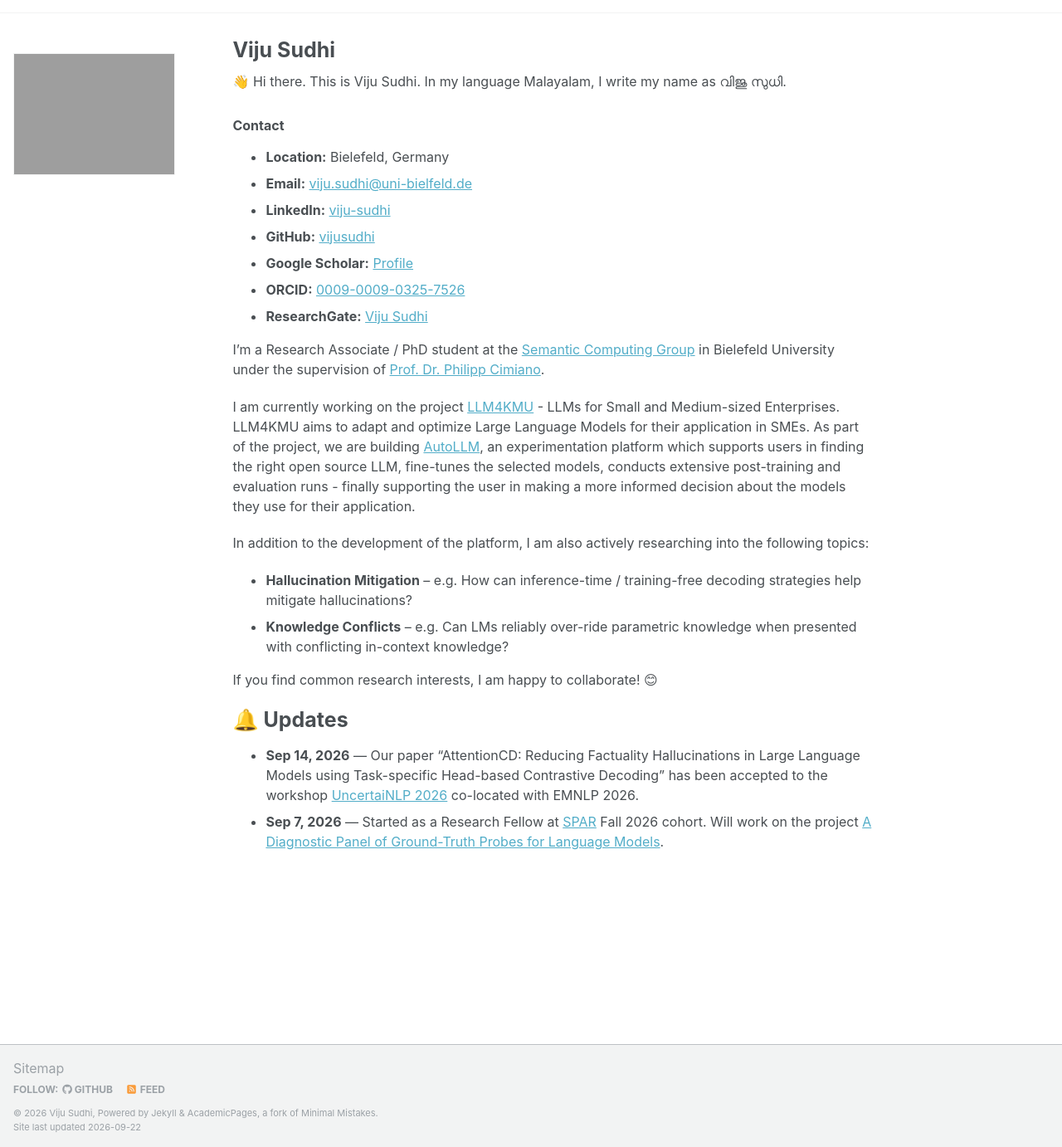
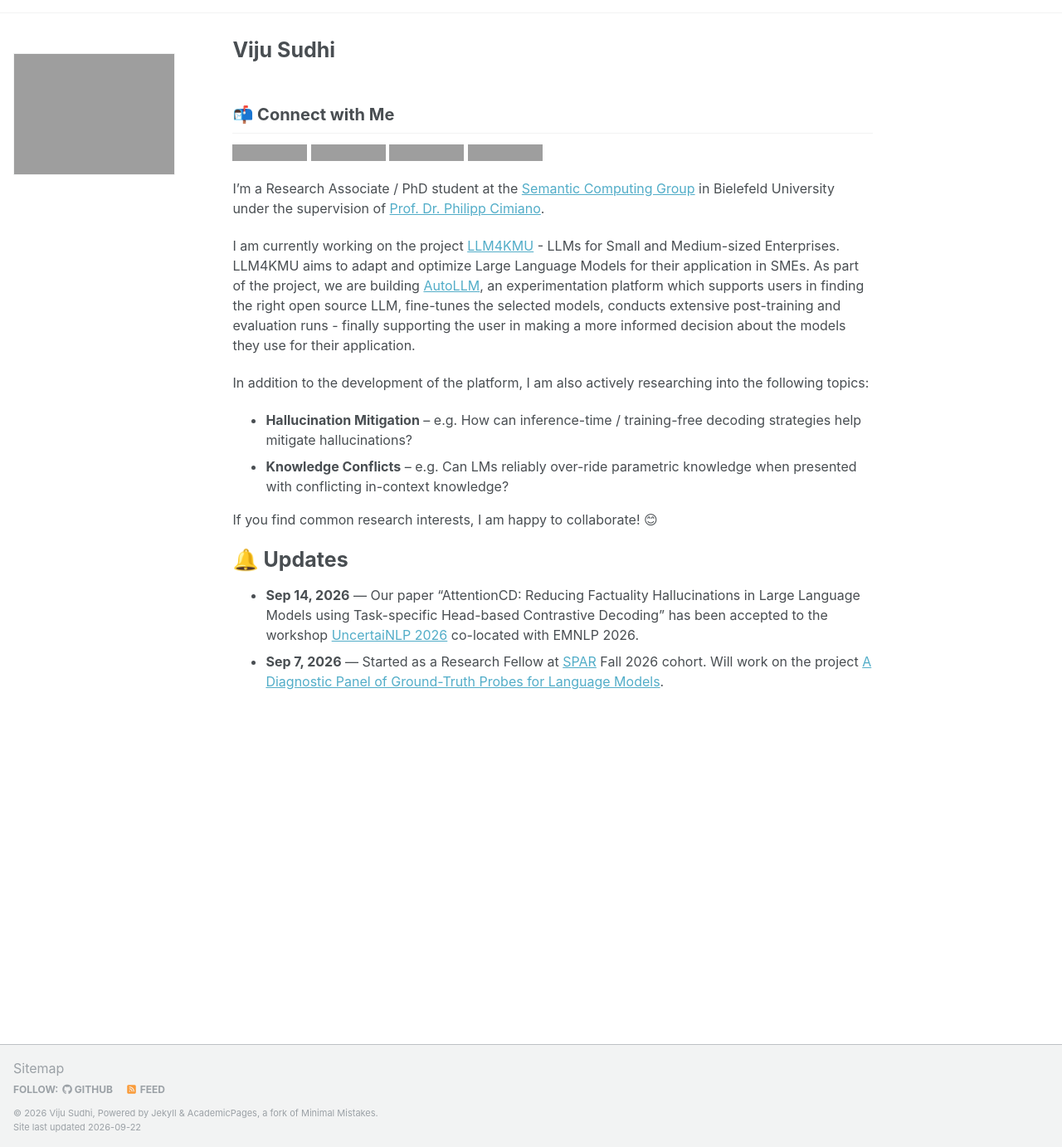
Before and after one commit to vijusudhi/vijusudhi.github.io, a Jekyll site: the page built from _pages/about.md, in a window 1280 px wide and 1382 px high. Shown: the whole window at 83% size. Built offline with Jekyll 4.4.1, drawn with Linux system fonts in a browser that asks for light colours; a script that is not in the unit is left out; grey boxes are pictures that could not be loaded.

Commit message:
Update about.md

```diff
--- a/_pages/about.md
+++ b/_pages/about.md
@@ -7,16 +7,23 @@ redirect_from:
   - /about.html
 ---
 
-👋 Hi there. This is Viju Sudhi. In my language Malayalam, I write my name as വിജു സുധി.
-
-### Contact
+<!-- ### Contact
 - **Location:** Bielefeld, Germany
 - **Email:** [viju.sudhi@uni-bielfeld.de](mailto:viju.sudhi@uni-bielfeld.de)
 - **LinkedIn:** [viju-sudhi](https://www.linkedin.com/in/viju-sudhi)
 - **GitHub:** [vijusudhi](https://github.com/vijusudhi)
 - **Google Scholar:** [Profile](https://scholar.google.com/citations?user=JNymskMAAAAJ&hl=en)
 - **ORCID:** [0009-0009-0325-7526](http://orcid.org/0009-0009-0325-7526)
-- **ResearchGate:** [Viju Sudhi](https://www.researchgate.net/profile/Viju-Sudhi?ev=hdr_xprf)
+- **ResearchGate:** [Viju Sudhi](https://www.researchgate.net/profile/Viju-Sudhi?ev=hdr_xprf) -->
+
+
+## 📬 Connect with Me
+
+[![LinkedIn](https://shields.io)](https://www.linkedin.com/in/viju-sudhi)
+[![Email](https://shields.io)](mailto:viju.sudhi@uni-bielfeld.de)
+[![GitHub](https://shields.io)](https://github.com/vijusudhi)
+[![Twitter](https://shields.io)](https://twitter.com)
+
 
 I'm a Research Associate / PhD student at the [Semantic Computing Group](https://www.uni-bielefeld.de/fakultaeten/technische-fakultaet/arbeitsgruppen/semantic-computing/) in Bielefeld University under the supervision of [Prof. Dr. Philipp Cimiano](https://www.uni-bielefeld.de/fakultaeten/technische-fakultaet/arbeitsgruppen/semantic-computing/team/philipp-cimiano/#comp_00005f3dd926_0000002992_051a).
 
```
